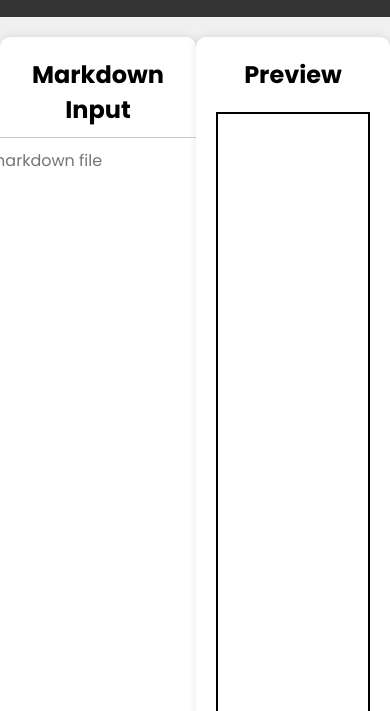
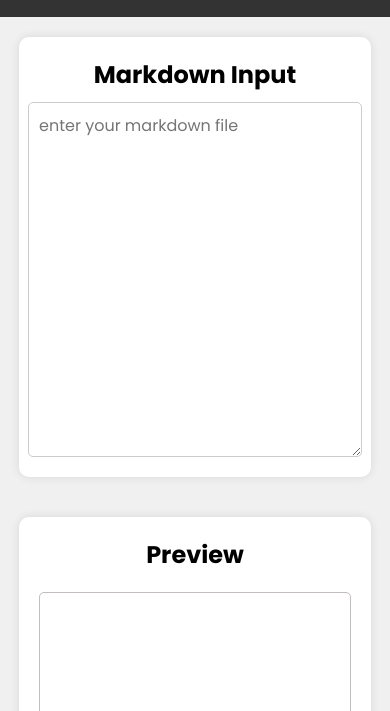
Before and after one commit to hirentimbadiya/Markdown-Previewer, a plain HTML site: page index.html in a window 390 px wide. Shown: the part 133-844 px from the top of the page. Drawn offline with nearby package versions, Linux system fonts and the light colour scheme.

Commit message:
Fixed responsiveness

```diff
--- a/index.html
+++ b/index.html
@@ -13,6 +13,8 @@
     </header>
 
     <section>
+      <div class="main-container">
+        <!-- code -->
         <div class="input-area">
           <h2 class="markdown-input">Markdown Input</h2>
           <textarea
@@ -26,6 +28,8 @@
           <h2 class="markdown-input">Preview</h2>
           <div id="markdown-preview"></div>
         </div>
+      </div>
+
     </section>
 
 
--- a/style.css
+++ b/style.css
@@ -41,6 +41,7 @@ body, h1, h2, p, textarea {
 
 
   .input-area {
+    position: relative;
     margin-top: 20px;
     background-color: #fff;
     border-radius: 10px;
@@ -51,11 +52,14 @@ body, h1, h2, p, textarea {
     flex-direction: column;
     align-items: center;
     justify-content: center;
+    margin: 20px;
+    height: auto;
+    min-height: 400px;
   }
 
 
   textarea {
-    width: 100vw;
+    width: 100%;
     max-width: 600px;
     padding: 10px;
     border: 1px solid #ccc;
@@ -66,6 +70,7 @@ body, h1, h2, p, textarea {
 
 
   .preview-area {
+    position: relative;
     display: flex;
     flex-direction: column;
     background-color: #fff;
@@ -74,13 +79,16 @@ body, h1, h2, p, textarea {
     padding: 20px;
     box-shadow: 0 0 10px rgba(0, 0, 0, 0.1);
     width: 40%;
+    margin: 20px;
+    min-height: 400px;
   }
 
 
   #markdown-preview {
-    border: 2px solid black;
+    border: 1px solid rgb(195, 189, 189);
+    border-radius: 5px;
     margin-top: 10px;
-    height: 100vh;
+    min-height: 325px;
     padding: 10px;
   }
 
@@ -100,3 +108,26 @@ body, h1, h2, p, textarea {
   a:hover {
     text-decoration: underline;
   }
+
+
+  .main-container{
+    display: flex;
+    flex-direction: row;
+    justify-content: center;
+    width: 100vw;
+  }
+
+
+  @media only screen and (max-width: 750px){
+    .main-container{
+      display: flex;
+      flex-direction: column;
+      align-items: center;
+    }
+    .input-area{
+      width: 80%;
+    }
+    .preview-area{
+      width: 80%;
+    }
+  }
```
